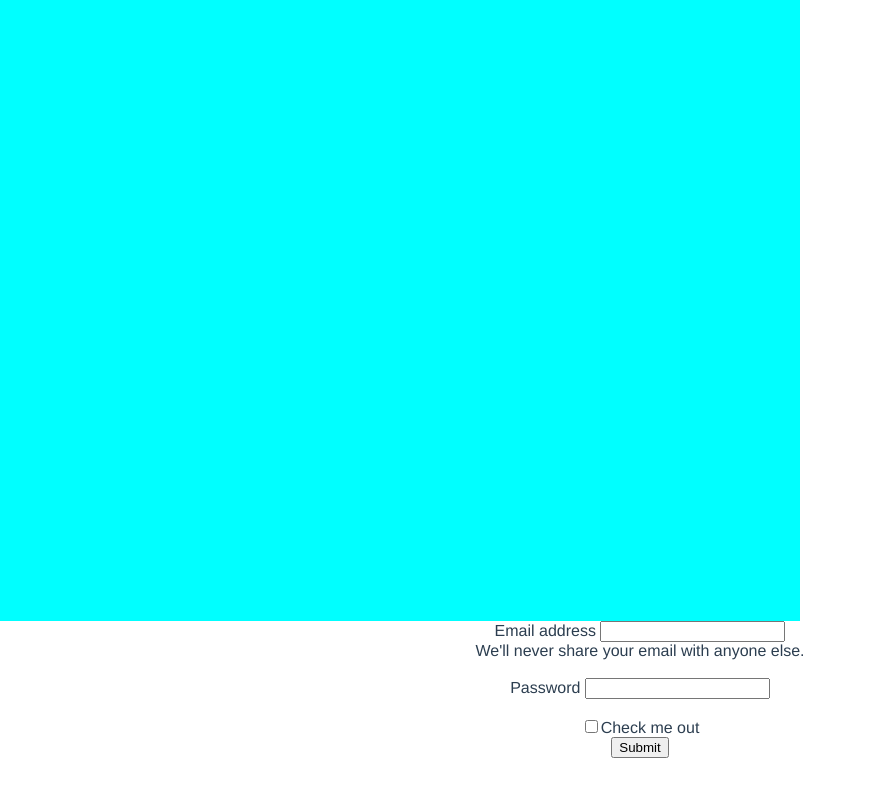
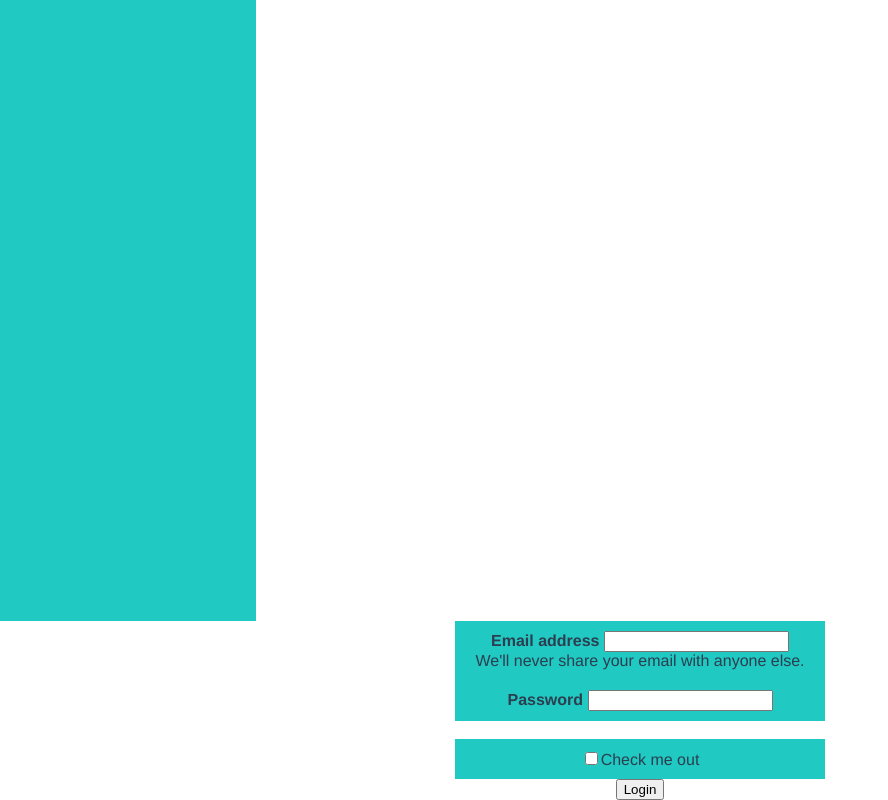
Before and after one commit to Aegid1/Webtech_Project_Frontend, a Vue app: page /login in a window 1280 px wide. Shown: the part 383-1183 px from the top of the page, without its empty margins (0-888 px from the left). Before the commit the page ends 1141 px from the top, so only its background shows below. Built offline with nearby package versions, Linux system fonts and the light colour scheme.

Commit message:
Login-Form verbesserung erste Schritte

```diff
--- a/src/views/LoginView.vue
+++ b/src/views/LoginView.vue
@@ -6,24 +6,23 @@
     <div class="row">
       <div class="col-md-3"></div>
       <div class="col-md-6">
-         <form>
-        <div class="mb-3">
-          <label for="exampleInputEmail1" class="form-label">Email address </label>
+        <form>
+        <div class="loginForm">
+          <label for="exampleInputEmail1" class="form-label"><b>Email address </b> </label>
           <input type="email" class="form-control" id="exampleInputEmail1" aria-describedby="emailHelp">
+          <br>
           <div id="emailHelp" class="form-text">We'll never share your email with anyone else.</div>
-          <br>
         </div>
-        <div class="mb-3">
-          <label for="exampleInputPassword1" class="form-label">Password </label>
+        <div class="loginForm">
+          <label for="exampleInputPassword1" class="form-label"><b>Password </b></label>
           <input type="password" class="form-control" id="exampleInputPassword1">
         </div>
            <br>
-        <div class="mb-3 form-check">
-          <input type="checkbox" class="form-check-input"
-                 id="exampleCheck1">
+        <div class="loginForm form-check">
+          <input type="checkbox" class="form-check-input" id="exampleCheck1">
           <label class="form-check-label" for="exampleCheck1">Check me out</label>
         </div>
-        <button type="submit" class="btn btn-primary">Submit</button>
+        <button type="Login" class="btn btn-primary">Login</button>
       </form></div>
       <div class="col-md-9"></div>
     </div>
@@ -37,12 +36,21 @@ export default {
 </script>
 
 <style scoped>
-.col-md-3  {
+.col-md-3 {
   display: grid;
   grid-template-rows: 40% 20%;
   height: 100vh;
-  width: 100vh;
-  color: aqua;
-  background-color: aqua;
+  width: 20%;
+  z-index: 0;
+  border-radius: 0px 30px 0px 0px;
+  background-color: #20c9c1;
+}
+
+.loginForm {
+  background-color: #20c9c1;
+  margin: auto;
+  max-width: 350px;
+  padding: 10px;
+  text-transform:
 }
 </style>
--- a/src/views/RegistrationView.vue
+++ b/src/views/RegistrationView.vue
@@ -7,16 +7,16 @@
       <div class="col-md-3"></div>
       <div class="col-md-6">
         <form>
-          <div class="mb-3">
+          <div class="loginForm">
             <label for="exampleInputEmail1" class="form-label">Email address</label>
             <input type="email" class="form-control" id="exampleInputEmail1" aria-describedby="emailHelp">
             <div id="emailHelp" class="form-text">We'll never share your email with anyone else.</div>
           </div>
-          <div class="mb-3">
+          <div class="loginForm">
             <label for="exampleInputPassword1" class="form-label">Password</label>
             <input type="password" class="form-control" id="exampleInputPassword1">
           </div>
-          <div class="mb-3 form-check">
+          <div class="loginForm form-check">
             <input type="checkbox" class="form-check-input" id="exampleCheck1">
             <label class="form-check-label" for="exampleCheck1">Check me out</label>
           </div>
```
